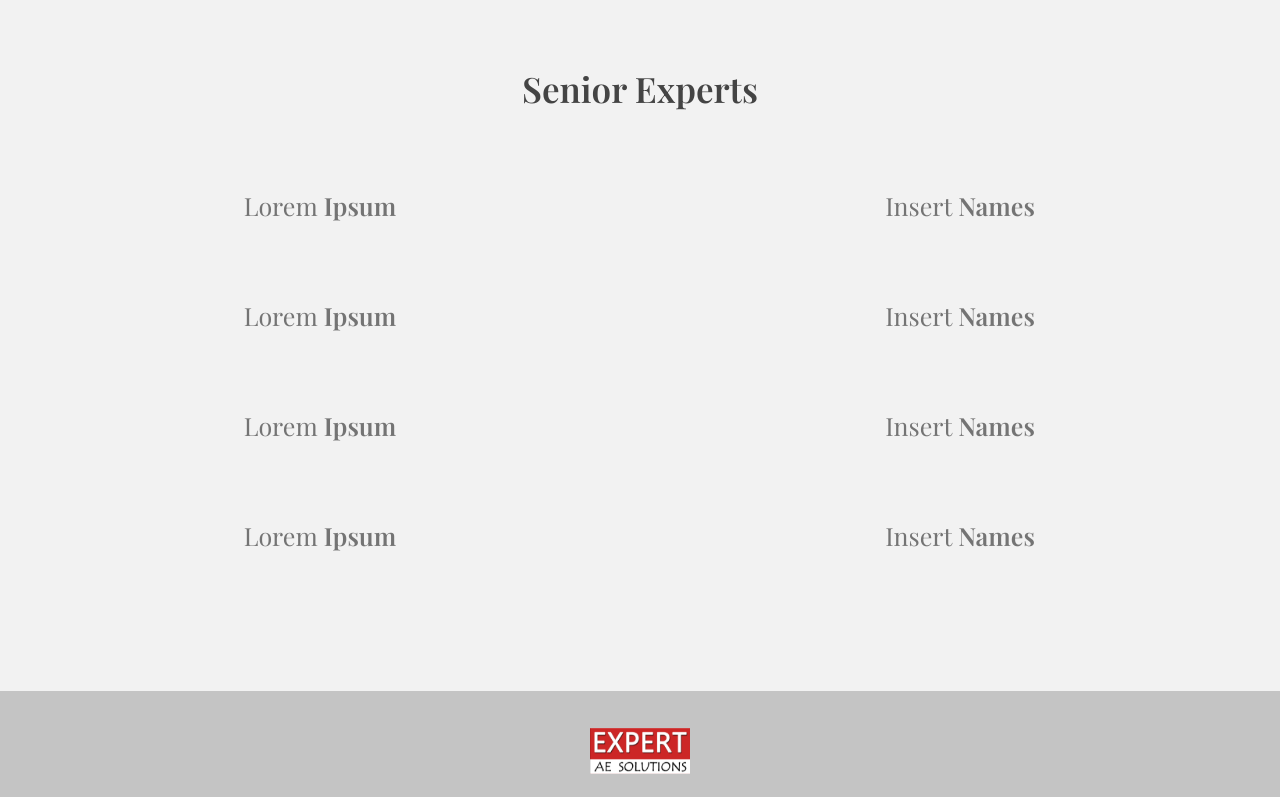
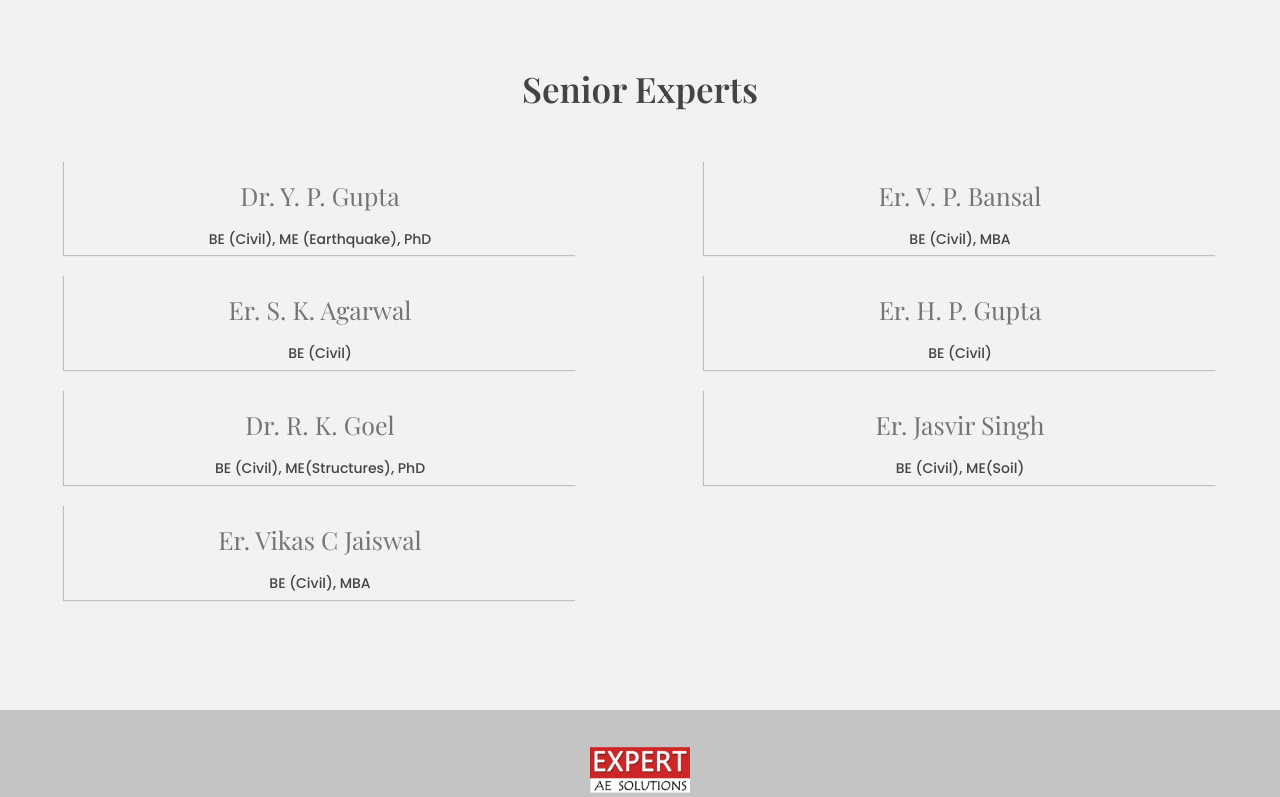
Before and after one commit to Nirbyoleek/ES-India, a React (Create React App) app: page /Ourteam in a window 1280 px wide. Shown: the part 548-1345 px from the top of the page. Built offline with nearby package versions, Linux system fonts and the light colour scheme.

Commit message:
added the senior experts of our team made a few changes to the page

```diff
--- a/src/components/our team/ourTeam.js
+++ b/src/components/our team/ourTeam.js
@@ -55,42 +55,62 @@ const ourTeam = () => {
         <div className={classes.otherMembers}>
           <div>
             <p>
-              Lorem <b>Ipsum</b>
+              Dr. Y. P. Gupta
             </p>
+            <h5 className={classes.post1}>
+              BE (Civil), ME (Earthquake), PhD
+            </h5>
           </div>
           <div>
             <p>
-              Insert <b>Names</b>
+              Er. V. P. Bansal
             </p>
+            <h5 className={classes.post1}>
+              BE (Civil), MBA
+            </h5>
           </div>
           <div>
             <p>
-              Lorem <b>Ipsum</b>
+              Er. S. K. Agarwal
             </p>
+            <h5 className={classes.post1}>
+            BE (Civil)
+            </h5>
           </div>
           <div>
             <p>
-              Insert <b>Names</b>
+              Er. H. P. Gupta
             </p>
+            <h5 className={classes.post1}>
+              BE (Civil)
+            </h5>
           </div>
           <div>
             <p>
-              Lorem <b>Ipsum</b>
+              Dr. R. K. Goel
             </p>
+            <h5 className={classes.post1}>
+              BE (Civil), ME(Structures), PhD
+            </h5>
           </div>
           <div>
             <p>
-              Insert <b>Names</b>
+              Er. Jasvir Singh
             </p>
+            <h5 className={classes.post1}>
+              BE (Civil), ME(Soil)
+            </h5>
           </div>
           <div>
             <p>
-              Lorem <b>Ipsum</b>
+            Er. Vikas C Jaiswal
             </p>
+            <h5 className={classes.post1}>
+              BE (Civil), MBA
+            </h5>
           </div>
-          <div>
+          <div style={{boxShadow: 'none',}}>
             <p>
-              Insert <b>Names</b>
             </p>
           </div>
         </div>
--- a/src/components/our team/ourTeam.module.css
+++ b/src/components/our team/ourTeam.module.css
@@ -42,10 +42,9 @@
   flex-wrap: wrap;
 }
 .otherMembers div {
-  display: inline-flex;
-  flex: 0 40%;
+  flex: 0 100%;
   flex-grow: 1;
-  margin: 5px 5%;
+  margin: 10px 5%;
   justify-content: center;
 }
 .otherMembers div p {
@@ -55,6 +54,10 @@
   font-weight: 400;
   font-family: "playfair display";
   margin: 0px;
+}
+.post1 {
+  font-size: 14px;
+  color: #444444;
 }
 .otherMembers div p b {
   font-family: "playfair display";
@@ -87,8 +90,12 @@
   .otherMembers {
     padding-bottom: 100px;
   }
+  .otherMembers div {
+    flex: 0 40%;
+    box-shadow: -1px 1px 1px rgba(0, 0, 0, 0.205);
+  }
   .otherMembers div p {
     font-size: 25px;
-    line-height: 100px;
+    line-height: 70px;
   }
 }
```
